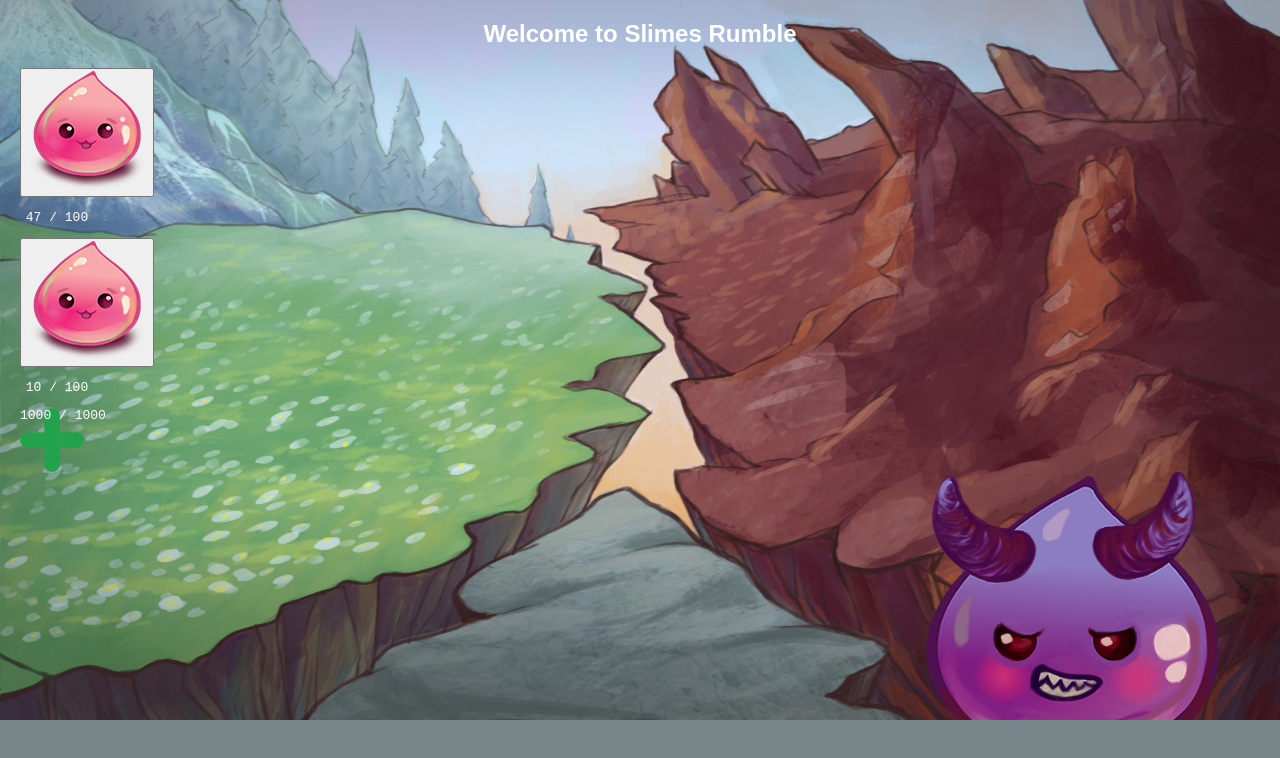
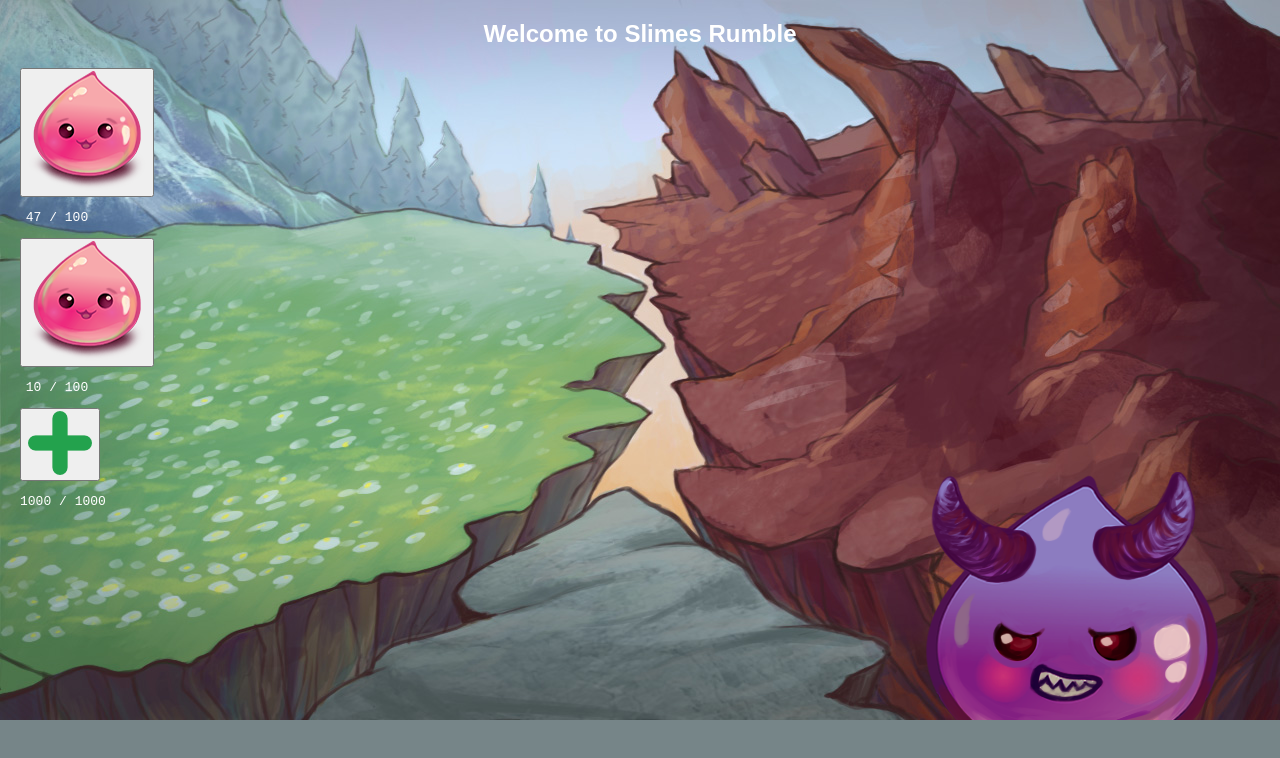
Before and after one commit to Knoty/reactive_slimes, a React (Create React App) app: page / in a window 1280 px wide. Shown: the top 758 px of the page. Built offline with nearby package versions, Linux system fonts and the light colour scheme.

Commit message:
Replaced placeholder to button.

```diff
--- a/src/CreateSlimeButton.jsx
+++ b/src/CreateSlimeButton.jsx
@@ -1,11 +1,13 @@
 import React from "react";
+import add from './add.png';
 
-function CreateSlimeButton(props) {
-  return (
-    <div title ="Create new slime" className="create_slime_button" onClick={props.onClickFunction}>
-      <pre>{props.currentPoolAmount} / {props.maxPoolAmount}</pre>
+const CreateSlimeButton = props => (
+    <div className="create_slime_button">
+        <button onClick={props.onClick}>
+            <img alt='Create new slime' src={add} />
+        </button>
+        <pre>{props.currentPoolAmount} / {props.maxPoolAmount}</pre>
     </div>
-  );
-}
+);
 
 export default CreateSlimeButton;
```
